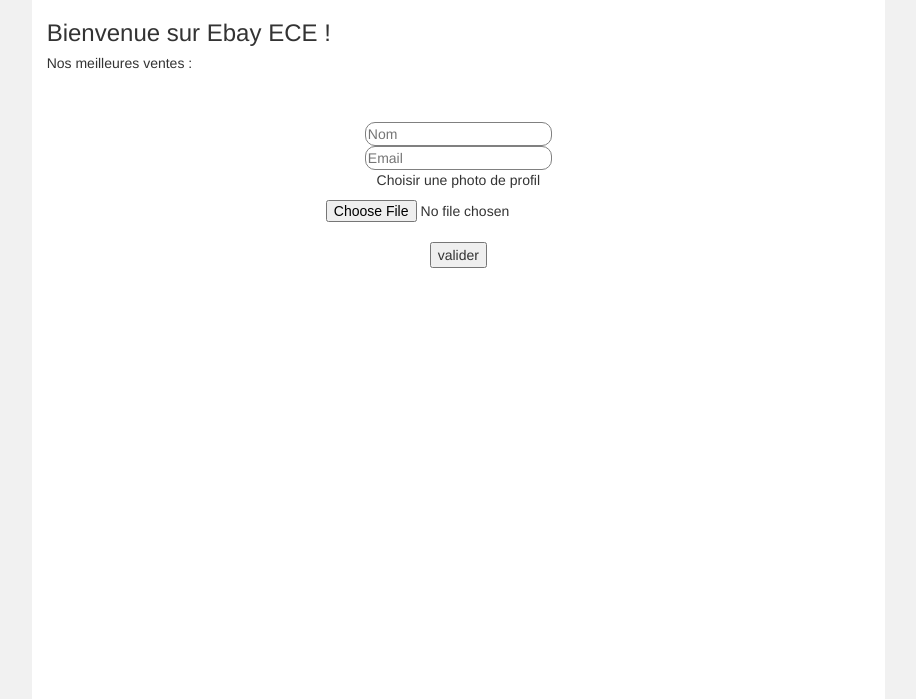
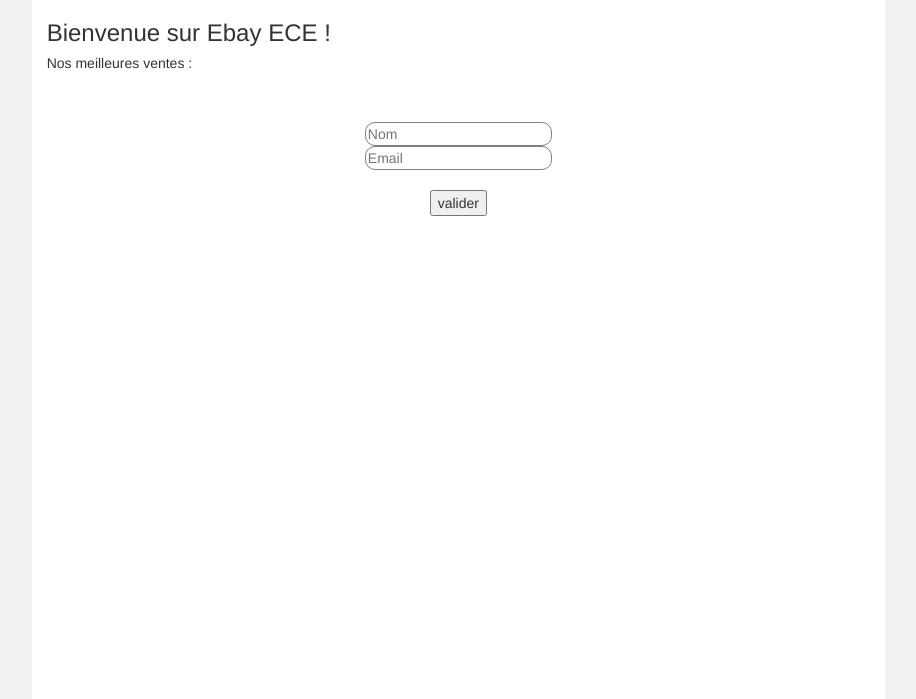
Before and after one commit to JulienECE/Piscine2020, a PHP site: page /signin.php in a window 1280 px wide. Shown: the part 52-751 px from the top of the page, without its empty margins (75-991 px from the left). Run offline with PHP 8.4, Linux system fonts and the light colour scheme.

Commit message:
Update signin.php

```diff
--- a/signin.php
+++ b/signin.php
@@ -1,4 +1,3 @@
-
 <?php require 'header.php'; ?>
 
 <div class="container-fluid text-center">
@@ -28,12 +27,6 @@
 				<tr>
 					<input type="text" placeholder="Email" class="inputbasic" name="email"/>
 				</tr>
-				<tr>
-					<p>Choisir une photo de profil<p/>
-				</tr>
-				<tr>
-					<input type="file" class="" placeholder="a"/>
-				</tr>
 				<br>
 					<input type="submit" name="button" value="valider"/>
 				</table>
```
